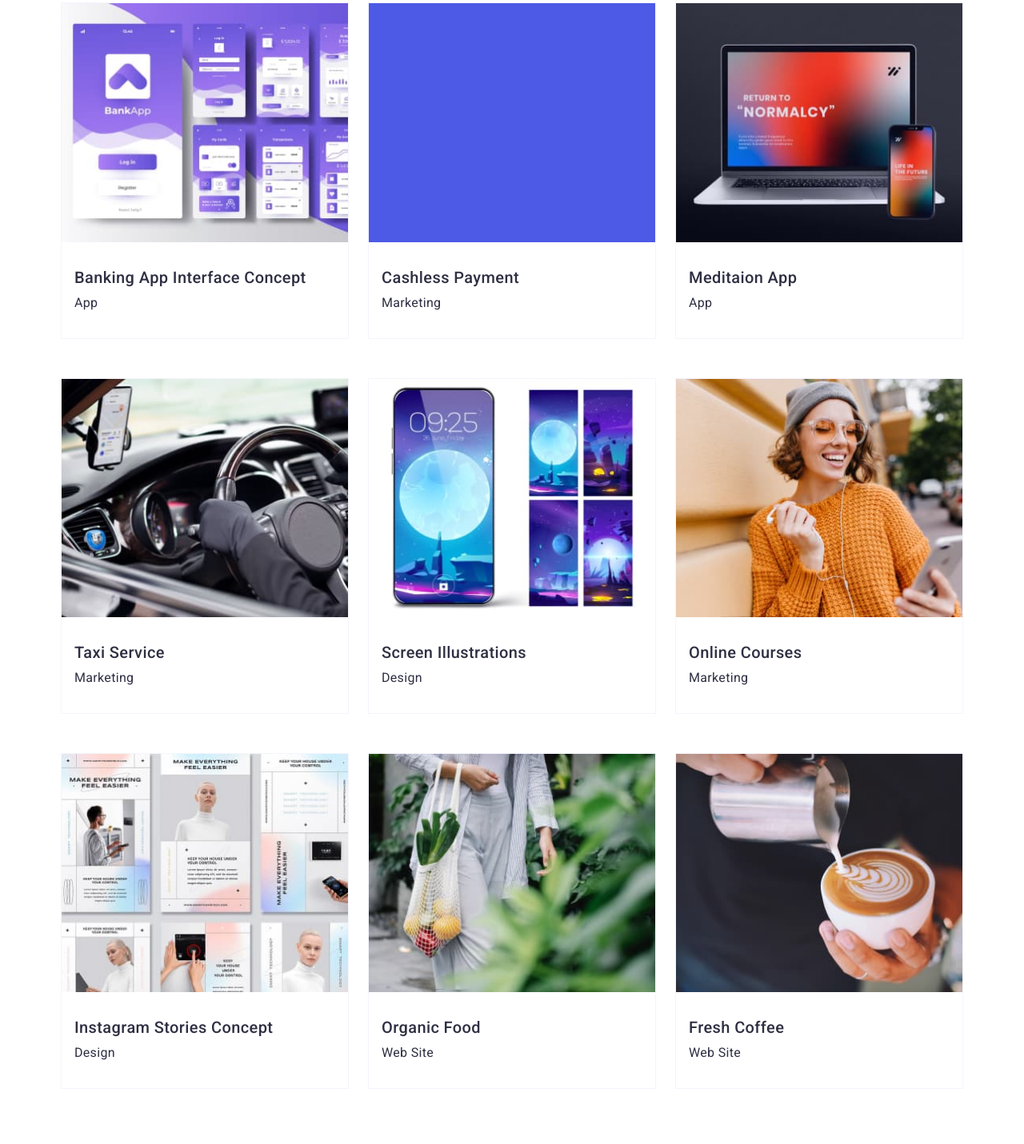
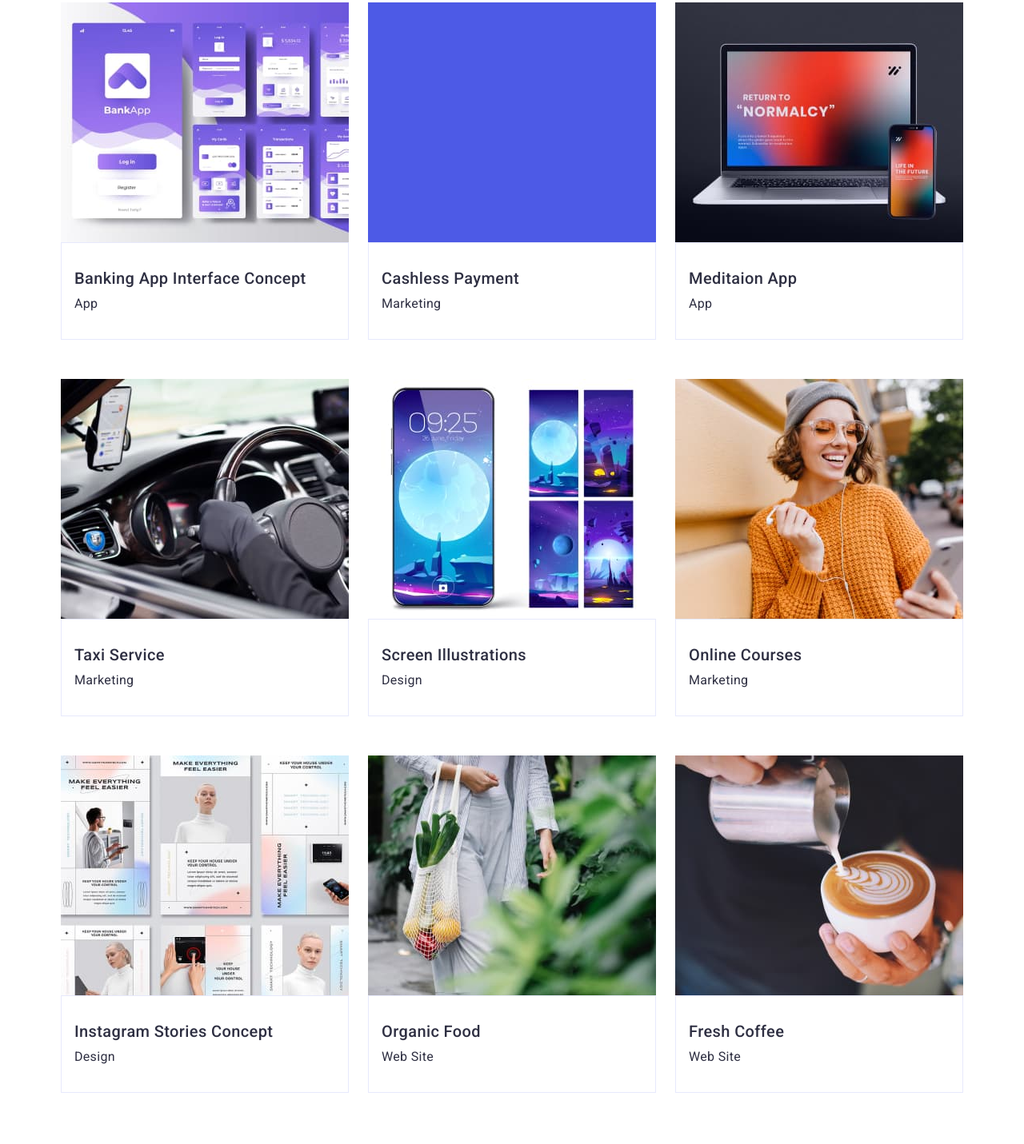
Before and after one commit to ovchenkod/goit-markup-hw-03, a plain HTML site: page portfolio.html in a window 1280 px wide. Shown: the part 306-1737 px from the top of the page at 80% size. Drawn offline with nearby package versions, Linux system fonts and the light colour scheme.

Commit message:
10/01 commit

```diff
--- a/css/styles.css
+++ b/css/styles.css
@@ -35,10 +35,7 @@ background: #FFFFFF;
 border-bottom: 1px solid #E7E9FC;
 }
 
-section {
-padding-top: 120px;
-padding-bottom: 72px;
-    }
+
 
 footer {
 background-color:var(--primery-text-color);
@@ -204,12 +201,22 @@ color: #4D5AE5;
     }
 
     /* секция BOX преимущества */
+.section {
+padding-top: 120px;
+padding-bottom: 120px;
+    }
+
+    .section-one {
+        padding-top: 120px;
+        padding-bottom: 0px;
+    }
 
 .box {
 display: flex;
 gap: 24px;
 margin: 0;
 padding-left: 0px;
+padding-bottom: 0px;
  }
 
 .box-item {
@@ -280,12 +287,11 @@ gap: 24px;
 padding: 0;
 }
 
-
     /* work */
 
-.work-block {
+/* .work-block {
 background-color: #E5E5E5;
-}
+} */
 
 .work-list {
 display: flex;
@@ -326,13 +332,12 @@ padding-bottom: 32px;
 
 .logo-block {
 background-color: #2E2F42;
-height: 310px;
-}
+padding-top: 100px;
+padding-bottom: 100px;}
 
 .logo-footer {
 display: flex;
 align-items: center;
-padding-top: 100px;
 padding-left: 0px;
 margin-bottom: 16px;
 font-family: "Raleway", sans-serif;
@@ -388,6 +393,7 @@ font-weight: 500;
 font-size: 16px;
 line-height: 1.1;
 letter-spacing: 0.04em;
+border-radius: 4px;
 text-align: center;
 cursor: pointer;
 border: none;
@@ -423,7 +429,6 @@ border: 1px solid #E7E9FC;
 
 .presentation-list {
 width: 360px;
-border:  1px solid #F4F4FD;
 }
 
 .presentation-list:nth-child(3n) {
--- a/portfolio.html
+++ b/portfolio.html
@@ -29,7 +29,7 @@
     </div>
     </header>
     <main>
-        <section>
+        <section class="section">
             <div class="container">
             <h1 class="menu visually-hidden">Our Works</h1>
             <ul class="list-buttom">
@@ -43,7 +43,7 @@
                     <li class="presentation-list">
                         <a class="presentation-blok" href="">
                             <img src="./images/menulist.jpg" alt="menu list" width="360">
-                            <div class="pesentation-shadow">
+                            <div class="presentation-shadow">
                             <h2 class="presentation-title">Banking App Interface Concept</h2>
                             <p class="presentation-text">App</p>
                         </div>
@@ -52,7 +52,7 @@
                     <li class="presentation-list">
                         <a class="presentation-blok" href="">
                             <img src="./images/bluesquare.jpg" alt="blue square" width="360">
-                            <div class="pesentation-shadow">
+                            <div class="presentation-shadow">
                             <h2 class="presentation-title">Cashless Payment</h2>
                             <p class="presentation-text">Marketing</p>
                             </div>
@@ -61,7 +61,7 @@
                     <li class="presentation-list">
                         <a class="presentation-blok" href="">
                             <img src="./images/gadgets.jpg" alt="gadgets" width="360">
-                            <div class="pesentation-shadow">
+                            <div class="presentation-shadow">
                             <h2 class="presentation-title">Meditaion App</h2>
                             <p class="presentation-text">App</p>
                             </div>
@@ -70,7 +70,7 @@
                     <li class="presentation-list">
                         <a class="presentation-blok" href="">
                             <img src="./images/steeringwheel.jpg" alt="steeringwheel" width="360">
-                            <div class="pesentation-shadow">
+                            <div class="presentation-shadow">
                             <h2 class="presentation-title">Taxi Service</h2>
                             <p class="presentation-text">Marketing</p>
                             </div>
@@ -79,7 +79,7 @@
                     <li class="presentation-list">
                         <a class="presentation-blok" href="">
                             <img src="./images/bluephone.jpg" alt="blue phone" width="360">
-                            <div class="pesentation-shadow">
+                            <div class="presentation-shadow">
                             <h2 class="presentation-title">Screen Illustrations</h2>
                             <p class="presentation-text">Design</p>
                             </div>
@@ -88,7 +88,7 @@
                     <li class="presentation-list">
                         <a class="presentation-blok" href="">
                             <img src="./images/woman.jpg" alt="woman" width="360">
-                            <div class="pesentation-shadow">
+                            <div class="presentation-shadow">
                             <h2 class="presentation-title">Online Courses</h2>
                             <p class="presentation-text">Marketing</p>
                             </div>
@@ -97,7 +97,7 @@
                     <li class="presentation-list">
                         <a class="presentation-blok" href="">
                             <img src="./images/slideshow.jpg" alt="slide show" width="360">
-                            <div class="pesentation-shadow">
+                            <div class="presentation-shadow">
                             <h2 class="presentation-title">Instagram Stories Concept</h2>
                             <p class="presentation-text">Design</p>
                             </div>
@@ -106,7 +106,7 @@
                     <li class="presentation-list">
                         <a class="presentation-blok" href="">
                             <img src="./images/shoppingbag.jpg" alt="shopping bag" width="360">
-                            <div class="pesentation-shadow">
+                            <div class="presentation-shadow">
                             <h2 class="presentation-title">Organic Food</h2>
                             <p class="presentation-text">Web Site</p>
                             </div>
@@ -115,7 +115,7 @@
                     <li class="presentation-list">
                         <a class="presentation-blok" href="">
                             <img class="presentation-foto" src="./images/cappuccino.jpg" alt="cappuccino" width="360">
-                            <div class="pesentation-shadow">
+                            <div class="presentation-shadow">
                             <h2 class="presentation-title">Fresh Coffee</h2>
                             <p class="presentation-text">Web Site</p>
                             </div>
```
Also changed, not shown: index.html (+3 -3 lines).
